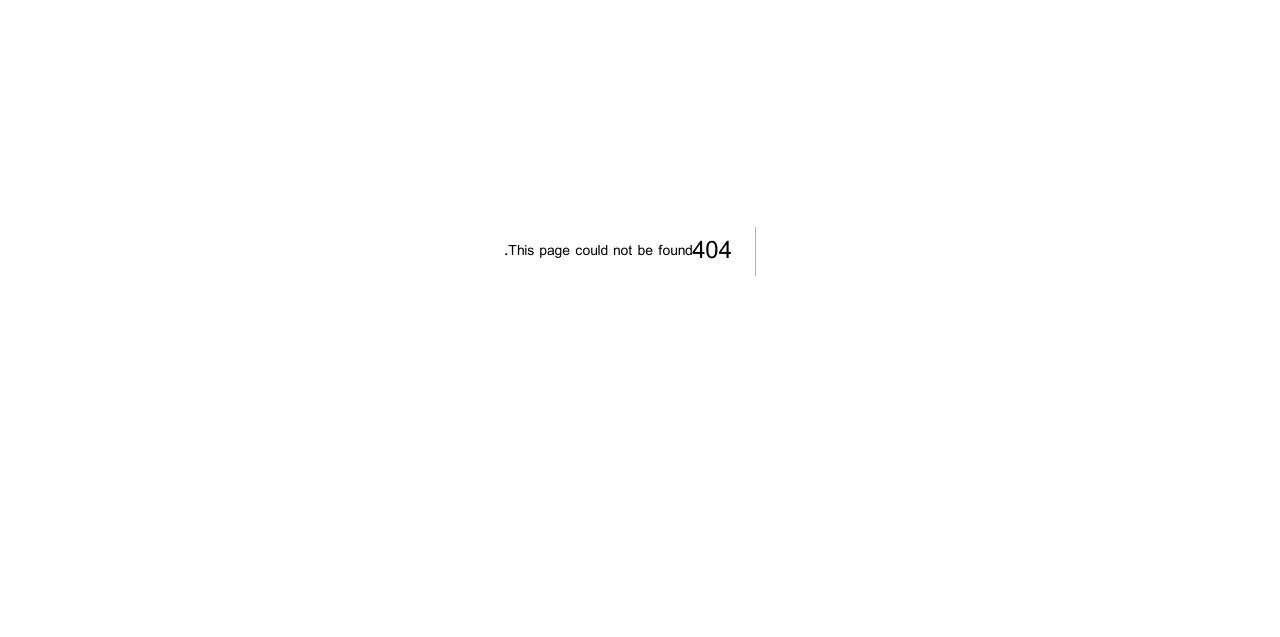
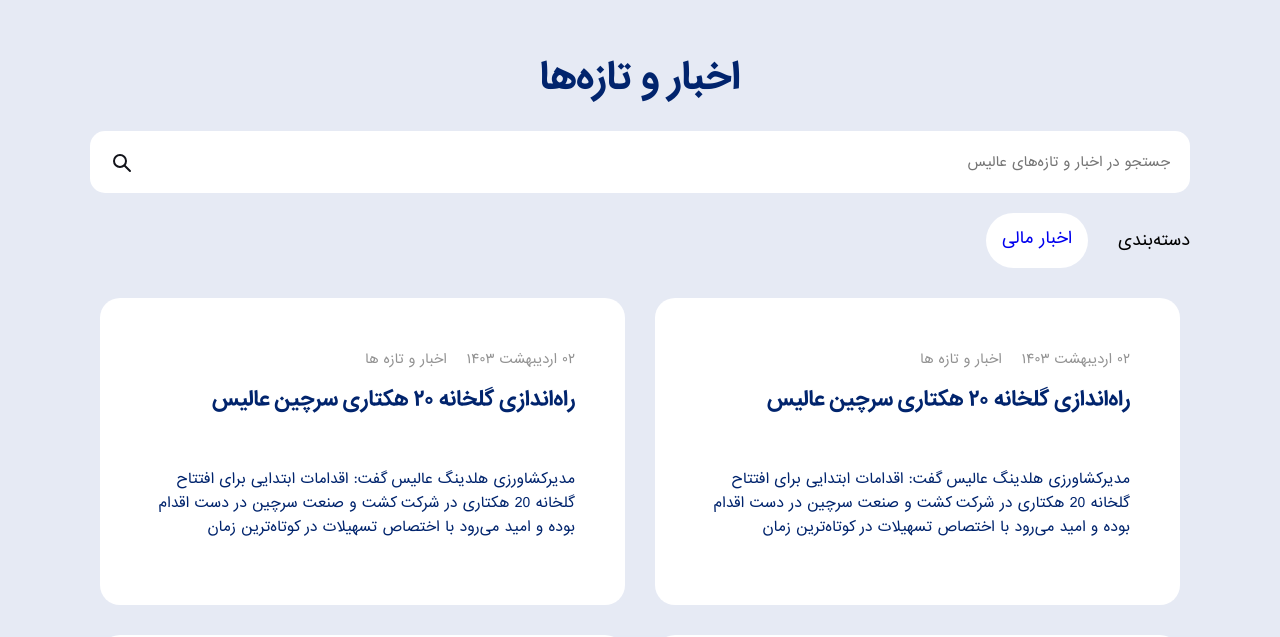
Before and after one commit to Alireza83Safari/alice-clone, a Next.js app: page /news in a window 1280 px wide. Before the commit this address had no page. Shown: the part 149-786 px from the top of the page. Built offline with nearby package versions, Linux system fonts and the light colour scheme.

Commit message:
feat: add news page

```diff
--- /dev/null
+++ b/src/app/news/page.tsx
@@ -0,0 +1,14 @@
+import NewsCategories from "@/container/news-page/news-categories/news-categories";
+import NewsContainer from "@/container/news-page/news-container/news-container";
+import NewsHeader from "@/container/news-page/news-header/news-header";
+import React from "react";
+
+export default function page() {
+  return (
+    <>
+      <NewsHeader />
+      <NewsCategories />
+      <NewsContainer />
+    </>
+  );
+}
--- a/src/components/news-template/news-template.scss
+++ b/src/components/news-template/news-template.scss
@@ -7,7 +7,7 @@
   padding: 50px;
   z-index: 99;
   max-width: 100%;
-
+  margin: 10px;
   &:hover {
     scale: 1.06;
     transition: all 1s;
--- /dev/null
+++ b/src/container/news-page/news-categories/news-categories.scss
@@ -0,0 +1,26 @@
+@import "@/styles/mixins.scss";
+@import "@/styles/variables.scss";
+
+.news-categories {
+  @include container;
+  display: flex;
+  gap: 0 10px;
+  margin: 20px 0;
+
+  .news-categories-title {
+    padding: 14px 0 14px 20px;
+    margin: 20px 0;
+  }
+
+  .news-categories-item {
+    margin: 20px 0;
+    padding: 12px 16px;
+    background-color: white;
+    border-radius: 32px;
+    transition-duration: 1s;
+    &:hover {
+      background-color: $blue;
+      color: white;
+    }
+  }
+}
--- /dev/null
+++ b/src/container/news-page/news-categories/news-categories.tsx
@@ -0,0 +1,15 @@
+import Link from "next/link";
+import "./news-categories.scss";
+
+const NewsCategories = () => {
+  return (
+    <div className="news-categories">
+      <div className="news-categories-title">دسته‌بندی</div>
+      <div className="news-categories-item">
+        <Link href="/news/">اخبار مالی</Link>
+      </div>
+    </div>
+  );
+};
+
+export default NewsCategories;
--- /dev/null
+++ b/src/container/news-page/news-container/news-container.scss
@@ -0,0 +1,13 @@
+@import "@/styles/mixins.scss";
+@import "@/styles/variables.scss";
+
+.news-container {
+  @include container;
+  display: grid;
+  gap: 10px;
+  grid-template-columns: repeat(1, minmax(0, 1fr));
+
+  @media screen and (min-width: $md-breakpoint) {
+    grid-template-columns: repeat(2, minmax(0, 1fr));
+  }
+}
--- /dev/null
+++ b/src/container/news-page/news-container/news-container.tsx
@@ -0,0 +1,15 @@
+import NewsTemplate from "@/components/news-template/news-template";
+import "./news-container.scss";
+import { newsData } from "@/data/data";
+
+const NewsContainer = () => {
+  return (
+    <section className="news-container">
+      {newsData?.map((item) => (
+        <NewsTemplate {...item} />
+      ))}
+    </section>
+  );
+};
+
+export default NewsContainer;
--- /dev/null
+++ b/src/container/news-page/news-header/news-header.scss
@@ -0,0 +1,41 @@
+@import "@/styles/mixins.scss";
+@import "@/styles/variables.scss";
+
+.news-header {
+  @include container;
+
+  padding-top: 200px;
+  .news-title {
+    font-size: 25px;
+    text-align: center;
+    margin-bottom: 20px;
+    color: $blue;
+    font-weight: 900;
+
+    @media screen and (min-width: $md-breakpoint) {
+      font-size: 30px;
+    }
+    @media screen and (min-width: $lg-breakpoint) {
+      font-size: 40px;
+    }
+  }
+
+  .news-input-container {
+    position: relative;
+
+    .news-input {
+      width: 100%;
+      padding: 20px;
+      border-radius: 15px;
+      border: none;
+      position: relative;
+      outline: none;
+    }
+
+    .news-icon {
+      position: absolute;
+      left: 20px;
+      top: 20px;
+    }
+  }
+}
--- /dev/null
+++ b/src/container/news-page/news-header/news-header.tsx
@@ -0,0 +1,20 @@
+import "./news-header.scss";
+
+const NewsHeader = () => {
+  return (
+    <div className="news-header">
+      <h1 className="news-title">اخبار و تازه‌ها</h1>
+
+      <div className="news-input-container">
+        <input
+          type="text"
+          className="news-input"
+          placeholder="جستجو در اخبار و تازه‌های عالیس"
+        />
+        <img src="/icons/search.svg" alt="" className="news-icon" />
+      </div>
+    </div>
+  );
+};
+
+export default NewsHeader;
```
Also changed, not shown: public/icons/search.svg (added).
